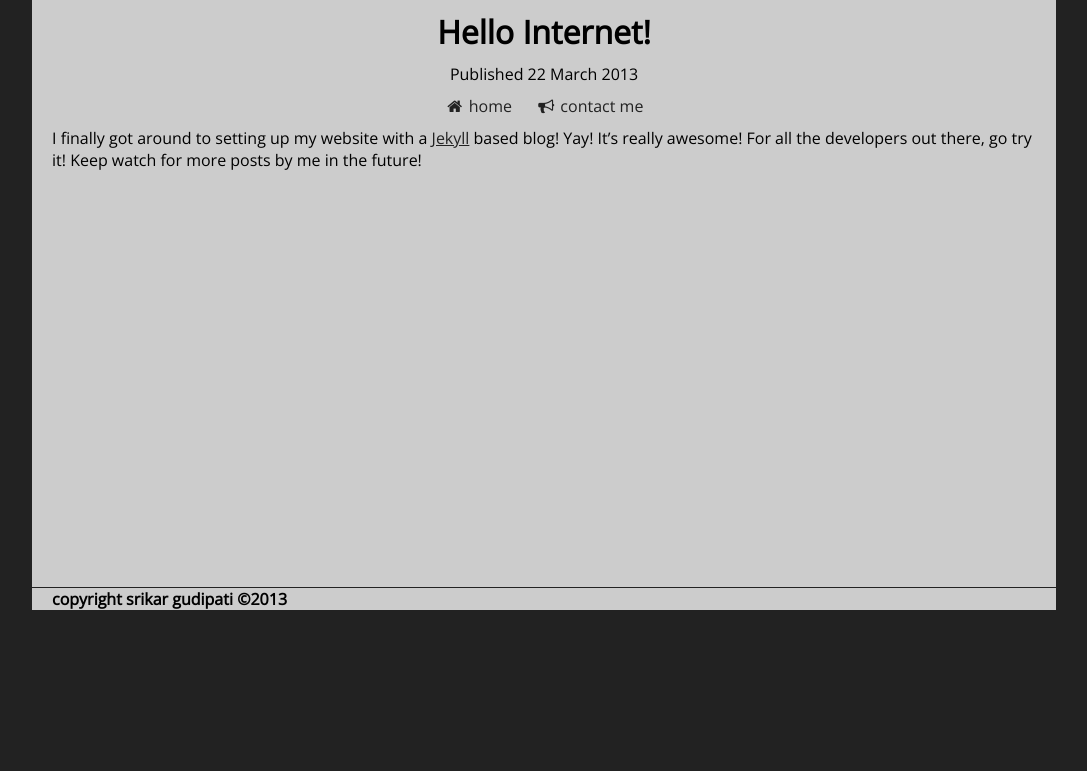
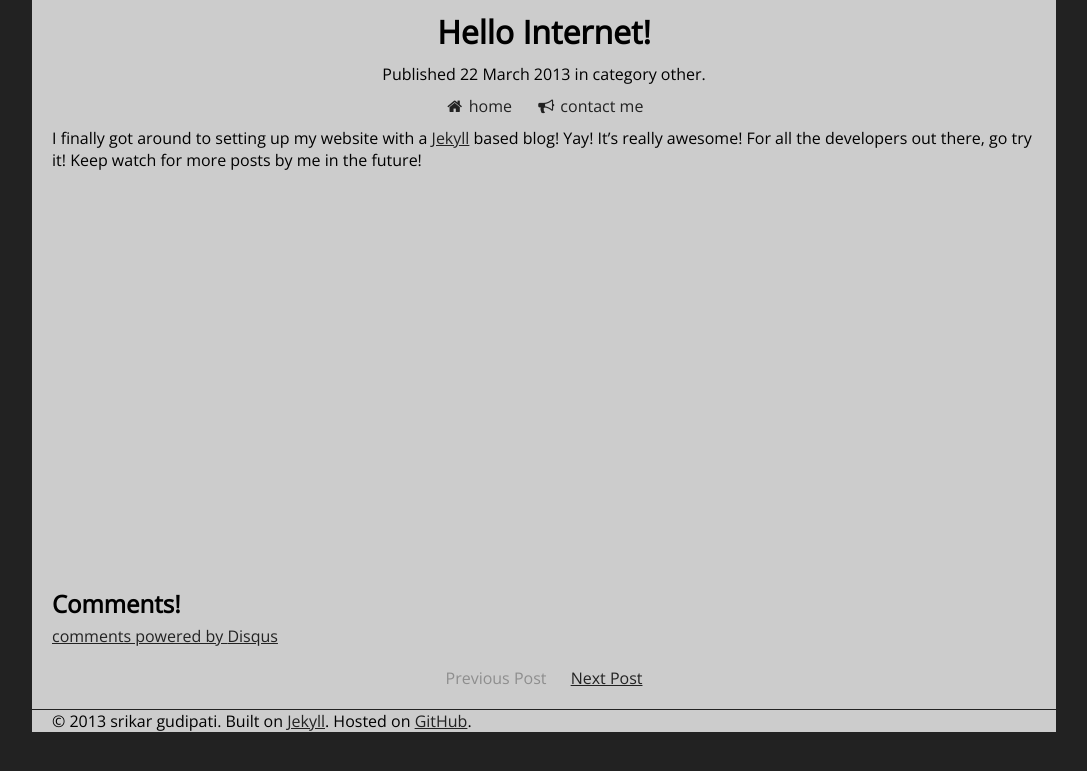
Before and after one commit to srikarg/srikarg.github.io, a Jekyll site: the page built from _posts/2013-03-22-hello-internet.md, in a window 1280 px wide. Shown: the top 771 px of the page, without its empty margins (96-1183 px from the left). Built offline with Jekyll 4.4.1, drawn with Linux system fonts in a browser that asks for light colours; nearby versions of some CDN libraries; Markdown is read by kramdown in place of the engine named in the settings; comment, search, counter and statistics services are not loaded.

Commit message:
Added includes. Added comments. Various bug fixes.

```diff
--- /dev/null
+++ b/_includes/footer.html
@@ -0,0 +1,3 @@
+            <footer>
+				<p>&copy;&nbsp;<time></time> srikar gudipati. Built on <a href="http://jekyllrb.com/">Jekyll</a>. Hosted on <a href="https://github.com/srikarg/srikarg.github.com">GitHub</a>.</p>
+            </footer>
--- /dev/null
+++ b/_includes/header.html
@@ -0,0 +1,16 @@
+<!DOCTYPE html>
+<html>
+
+    <head>
+        <title>{% if page.title != "srikar gudipati" %} {{ page.title }} | {% endif %}srikar gudipati</title>
+        <meta charset=utf-8 />
+        <link rel="shortcut icon" href="/favicon.ico" />
+        <link rel="stylesheet" href="/css/style.css" />
+        <link rel="stylesheet" href="/css/font-awesome.min.css">
+		<link rel="stylesheet" href="/css/pygments.css">
+        <link href='http://fonts.googleapis.com/css?family=Open+Sans' rel='stylesheet'/>
+    </head>
+
+    <body>
+        <div class="container">
+            <header class="clearfix">
--- /dev/null
+++ b/_includes/navigation.html
@@ -0,0 +1,13 @@
+<nav>
+    <select onchange="if(this.options[this.selectedIndex].value != ''){window.top.location.href=this.options[this.selectedIndex].value}">
+			<option>choose a page</option>
+            <option value="/">home</option>
+            <option value="/contact">contact me</option>
+    </select>
+    <ul>
+        <li><a href="/"><i class="icon-home"></i> home</a>
+        </li>
+        <li><a href="/contact"><i class="icon-bullhorn"></i> contact me</a>
+        </li>
+    </ul>
+</nav>
--- /dev/null
+++ b/_includes/post_header.html
@@ -0,0 +1,3 @@
+     <h1 class="title">{{ page.title }}</h1>
+	 <p>Published {{ page.date | date: "%d %B %Y" }} in category {{ page.category }}.</p>
+</header>
--- a/_layouts/post.html
+++ b/_layouts/post.html
@@ -1,44 +1,45 @@
-<!DOCTYPE html>
-<html>
-
-    <head>
-        <title>{{ page.title }} | srikar gudipati</title>
-        <meta charset=utf-8 />
-        <link rel="shortcut icon" href="/favicon.ico" />
-        <link rel="stylesheet" href="/css/style.css" />
-        <link rel="stylesheet" href="/css/font-awesome.min.css">
-		<link rel="stylesheet" href="/css/pygments.css">
-        <link href='http://fonts.googleapis.com/css?family=Open+Sans' rel='stylesheet'/>
-    </head>
-
-    <body>
-        <div class="container">
-            <header class="clearfix">
-                 <h1 class="title">{{ page.title }}</h1>
-				 <p>Published {{ page.date | date: "%d %B %Y" }}</p>
-            </header>
-            <nav>
-                <select onchange="if(this.options[this.selectedIndex].value != ''){window.top.location.href=this.options[this.selectedIndex].value}">
-                    <option value="/">home</option>
-                    <option value="/contact">contact me</option>
-                </select>
-                <ul>
-                    <li><a href="/"><i class="icon-home"></i> home</a>
-                    </li>
-                    <li><a href="/contact"><i class="icon-bullhorn"></i> contact me</a>
-                    </li>
-                </ul>
-            </nav>
+{% include header.html %}
+{% include post_header.html %}
+{% include navigation.html %}
 <div class="content">
 	{{ content }}
 </div>
-            <footer>
-                 <h4>copyright srikar gudipati &copy;<time></time></h4>
-            </footer>
+
+<div class="comments">
+	<h2>Comments!</h2>
+	<div id="disqus_thread"></div>
+    <noscript>Please enable JavaScript to view the <a href="http://disqus.com/?ref_noscript">comments powered by Disqus.</a></noscript>
+    <a href="http://disqus.com" class="dsq-brlink">comments powered by <span class="logo-disqus">Disqus</span></a>
+</div>
+
+<div class="pagination post">
+  {% if page.previous %}
+		<a href="{{ page.previous.url }}" class="previous">Previous Post</a>
+  {% else %}
+    <span class="previous disabled">Previous Post</span>
+  {% endif %}
+  {% if page.next %}
+    <a href="{{ page.next.url }}" class="next ">Next Post</a>
+  {% else %}
+    <span class="next disabled">Next Post</span>
+  {% endif %}
+</div>
+
+{% include footer.html %}
 	</div>
 	<!-- Javascript Files -->
 	<script src="http://ajax.googleapis.com/ajax/libs/jquery/1.9.1/jquery.min.js"></script>
+	<script src="/js/fittext.js"></script>
 	<script src="/js/main.js"></script>
+    <script type="text/javascript">
+        var disqus_shortname = 'srikarg';
+
+        (function() {
+            var dsq = document.createElement('script'); dsq.type = 'text/javascript'; dsq.async = true;
+            dsq.src = '//' + disqus_shortname + '.disqus.com/embed.js';
+            (document.getElementsByTagName('head')[0] || document.getElementsByTagName('body')[0]).appendChild(dsq);
+        })();
+    </script>
 	</body>
 
 </html>
--- a/_posts/2013-03-22-hello-internet.md
+++ b/_posts/2013-03-22-hello-internet.md
@@ -1,12 +1,7 @@
+---
+title: Hello Internet!
+layout: post
+category: other
 ---
 
-title: Hello Internet!
-
-layout: post
-
-category: other
-
----
-I finally got around to setting up my website with a
-[Jekyll](http://jekyllrb.com/) based blog! Yay! It's really awesome! For all the
-developers out there, go try it! Keep watch for more posts by me in the future!
+I finally got around to setting up my website with a [Jekyll](http://jekyllrb.com/) based blog! Yay! It's really awesome! For all the developers out there, go try it! Keep watch for more posts by me in the future!
--- a/css/style.css
+++ b/css/style.css
@@ -47,7 +47,7 @@ header {
  */
 nav {
     text-align: center;
-	padding: 10px 0;
+    padding: 10px 0;
 }
 
 nav select {
@@ -68,7 +68,7 @@ nav ul li a {
     padding: 0 10px;
 }
 
-nav ul li .selected,nav ul li a:hover {
+nav ul li a:hover {
     background: #222;
     color: #FFF;
 }
@@ -84,23 +84,7 @@ a {
 
 .content {
     min-height: 450px;
-	padding: 0 20px;
-}
-
-.roles {
-    font-size: 30px;
-    text-align: center;
-    height: 45px;
-    width: auto;
-    overflow: hidden;
-}
-
-.roles div {
-    height: 45px;
-    -webkit-transition: margin-top 1s ease-in-out;
-    -moz-transition: margin-top 1s ease-in-out;
-    -o-transition: margin-top 1s ease-in-out;
-    transition: margin-top 1s ease-in-out;
+    padding: 0 20px;
 }
 
 /*
@@ -110,7 +94,7 @@ a {
 */
 .title {
     text-align: center;
-	padding: 10px;
+    padding: 10px;
 }
 
 .hint {
@@ -156,6 +140,42 @@ a {
     margin-bottom: 0;
 }
 
+.comments {
+	padding: 10px 20px;
+}
+
+.comments h2 {
+	margin-bottom: 5px;
+}
+
+/*
+ *
+ *    =pagination
+ *
+ */
+.pagination {
+    display: block;
+    text-align: center;
+	padding: 10px 0;
+}
+
+.pagination.post > .previous {
+    padding-right: 10px;
+}
+
+.pagination.post > .next {
+    padding-left: 10px;
+}
+
+.page_number {
+    margin: 0 20px;
+}
+
+.disabled {
+    pointer-events: none;
+    opacity: 0.3;
+}
+
 /*
  *
  *    =footer
@@ -163,7 +183,7 @@ a {
  */
 footer {
     border-top: 1px solid #222;
-	margin-top: 10px;
+    margin-top: 10px;
     padding: 0 20px;
 }
 
@@ -172,7 +192,7 @@ footer {
  *    =mediaQueries
  *
  */
-@media screen and max-width 640px {
+@media screen and (max-width: 640px) {
     nav ul {
         display: none;
     }
@@ -209,4 +229,5 @@ html .clearfix {
 .clearfix {
     display: block;
 }
+
 /* close commented backslash hack */
```
Also changed, not shown: _layouts/default.html (+13 -35 lines), _posts/2013-03-23-css-table-menu.md (+6 -14 lines), index.html (+20 -6 lines). Lines whose indentation alone changed are shown as unchanged.
